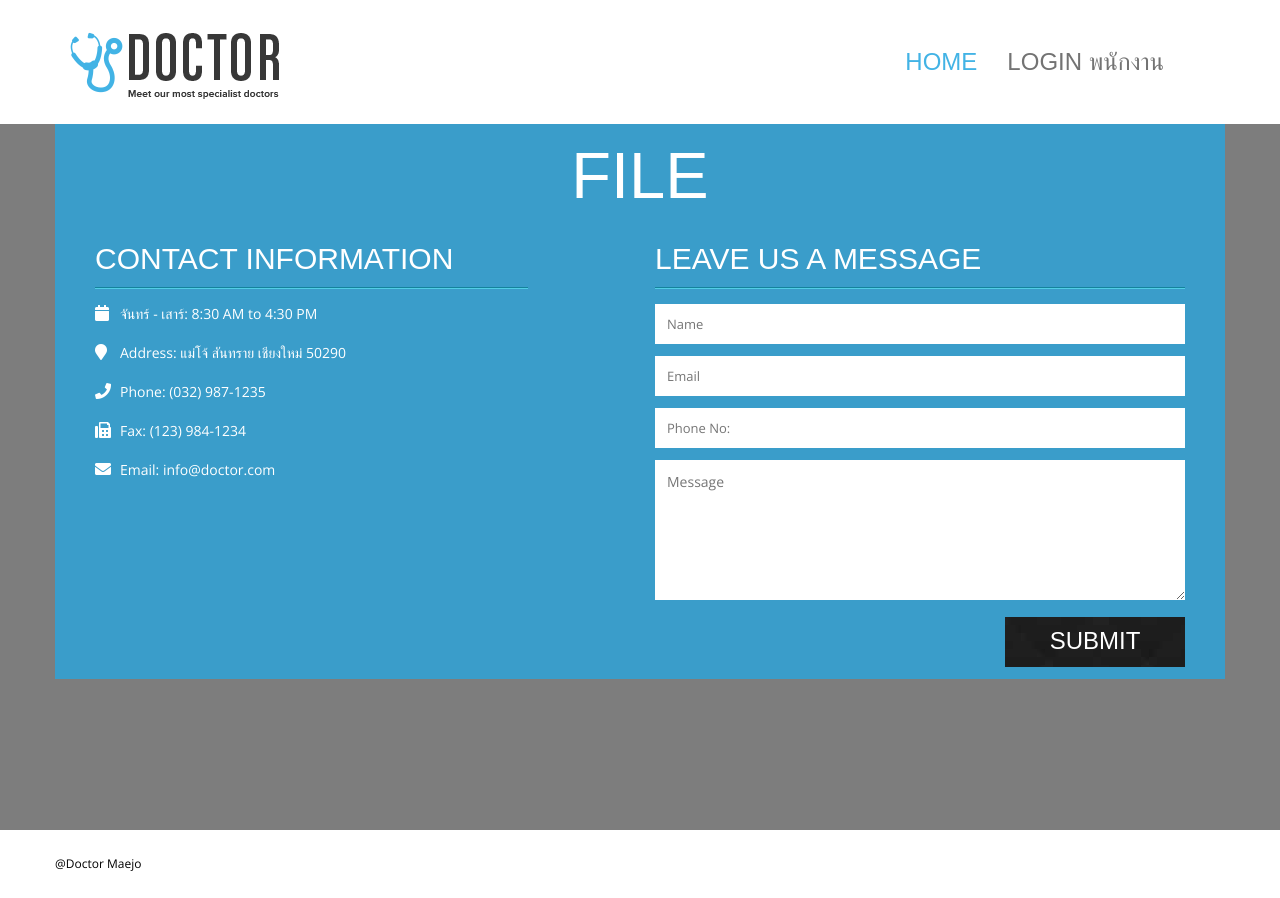
After one commit to darkknightza/DentalProject, a PHP site: template views/record/AddPatient.php in a window 1280 px wide. The commit adds this page. Run offline with PHP 8.4, Linux system fonts and the light colour scheme; the template is opened without the code that fills it, so the values that code supplies are empty; some web fonts are replaced.

Commit message:
AddPatient

```diff
--- /dev/null
+++ b/views/record/AddPatient.php
@@ -0,0 +1,44 @@
+
+
+	<!-- map section -->
+	<div class="api-map" id="contact">
+		<div class="container-fluid">
+			<div class="row">
+				<div class="col-md-12 map" id="map"></div>
+			</div>
+		</div>
+	</div><!-- end of map section -->
+
+	<!-- contact section starts here -->
+	<section class="contact">
+		<div class="container">
+			<div class="row">
+				<div class="contact-caption clearfix">
+					<div class="contact-heading text-center">
+						<h2>FILE</h2>
+					</div>
+					<div class="col-md-5 contact-info text-left">
+						<h3>contact information</h3>
+						<div class="info-detail">
+							<ul><li><i class="fa fa-calendar"></i><span>จันทร์ - เสาร์:</span> 8:30 AM to 4:30 PM</li></ul>
+							<ul><li><i class="fa fa-map-marker"></i><span>Address:</span> แม่โจ้ สันทราย เชียงใหม่ 50290</li></ul>
+							<ul><li><i class="fa fa-phone"></i><span>Phone:</span> (032) 987-1235</li></ul>
+							<ul><li><i class="fa fa-fax"></i><span>Fax:</span> (123) 984-1234</li></ul>
+							<ul><li><i class="fa fa-envelope"></i><span>Email:</span> info@doctor.com</li></ul>
+						</div>
+					</div>
+					<div class="col-md-6 col-md-offset-1 contact-form">
+						<h3>leave us a message</h3>
+
+						<form class="form">
+							<input class="name" type="text" placeholder="Name">
+							<input class="email" type="email" placeholder="Email">
+							<input class="phone" type="text" placeholder="Phone No:">
+							<textarea class="message" name="message" id="message" cols="30" rows="10" placeholder="Message"></textarea>
+							<input class="submit-btn" type="submit" value="SUBMIT">
+						</form>
+					</div>
+				</div>
+			</div>
+		</div>
+	</section><!-- end of contact section -->
```
Also changed, not shown: controllers/AddPatientController.php (added, +25 -0 lines), views/record/index.php (+8 -8 lines).
